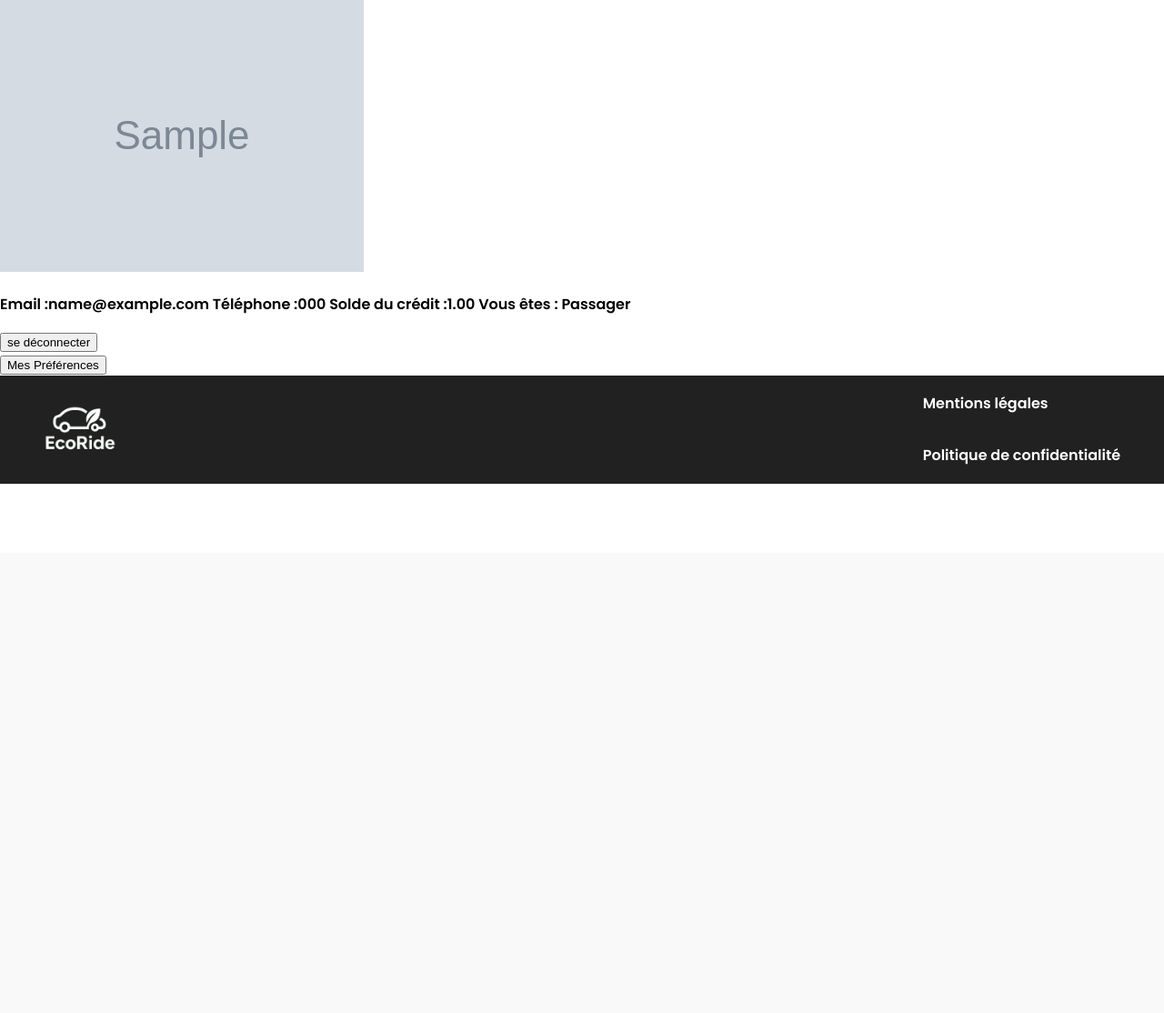
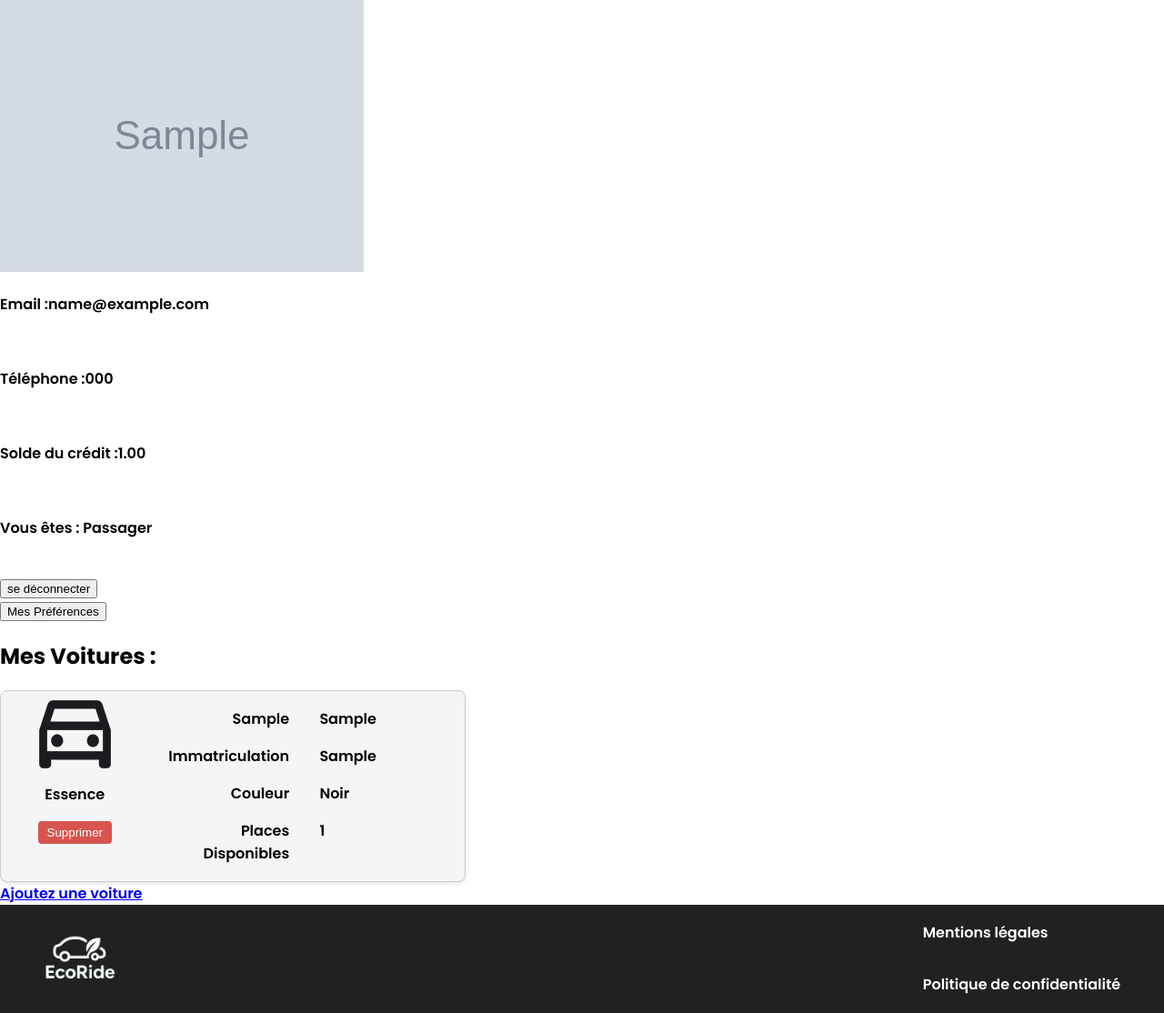
Before and after one commit to LeChach/Projet_EcoRide, a PHP site: page /mon_compte.php in a window 1280 px wide. Shown: the part 192-1306 px from the top of the page at 91% size. Before the commit the page ends 724 px from the top, so only its background shows below. Run offline with PHP 8.4, Linux system fonts and the light colour scheme; the visitor is signed in with stand-in values (Sample User, id 1); tables that the repository leaves empty hold one stand-in row (values such as "Sample post"); grey boxes marked "Sample" are stand-in pictures.

Commit message:
add rmv et voir voiture ok

```diff
--- a/sql/requete_table.sql
+++ b/sql/requete_table.sql
@@ -41,6 +41,7 @@ CREATE TABLE preference (
 
 CREATE TABLE voiture(
     id_voiture INT PRIMARY KEY AUTO_INCREMENT,
+    id_utilisateur INT NOT NULL,
     marque VARCHAR(50) NOT NULL,
     modele VARCHAR(50) NOT NULL,
     immat VARCHAR(20) NOT NULL UNIQUE,
@@ -48,8 +49,7 @@ CREATE TABLE voiture(
     energie ENUM('Essence','Diesel','Hybride','Electrique') NOT NULL,
     couleur ENUM('Noir','Blanc','Gris foncé','Gris','Bordeaux','Rouge','Bleu foncé','Bleu','Vert Foncé','Vert','Marron','Beige','Orange','Jaune','Violet','Rose') NOT NULL,
     nb_place INT NOT NULL,
-    id_conducteur INT NOT NULL,
-    FOREIGN KEY (id_conducteur) REFERENCES utilisateur (id_utilisateur)
+    FOREIGN KEY (id_utilisateur) REFERENCES utilisateur (id_utilisateur)
 );
 
 CREATE TABLE convoiturage (
--- a/src/assets/css/style.css
+++ b/src/assets/css/style.css
@@ -203,19 +203,6 @@ header nav ul li:hover {
     object-fit: cover;
 }
 
-/*----------------RESPONSIVE-----------------------*/
-@media (max-width: 900px) {
-    .info_entreprise, .info_objectif {
-        flex-direction: column;
-        align-items: center;
-        gap: 2rem;
-    }
-
-    .txt_qui_sommes_nous, .txt_obj, .info_entreprise img, .info_objectif img {
-        width: 100%;
-    }
-}
-
 /*------------------AVANTAGE------------------------*/
 .avantages {
     background-color: #f5f5f5; /* Fond gris clair */
@@ -275,17 +262,6 @@ header nav ul li:hover {
     line-height: 1.5;
     max-width: 250px;
 }
-/* Responsive */
-@media (max-width: 768px) {
-    .trois_avantages {
-        flex-direction: column;
-        gap: 50px;
-    }
-
-    .avantages h2 {
-        font-size: 2rem;
-    }
-}
 
 /*----------------FOOTER-----------------------*/
 footer {
--- /dev/null
+++ b/src/connexion/voiture.php
@@ -0,0 +1,18 @@
+<?php
+require_once 'log.php';
+require_once 'session_prive.php';
+
+try{
+
+    $prep_voiture = $pdo->prepare(
+        "SELECT *
+        FROM voiture
+        WHERE id_utilisateur = ?"
+    );
+    $prep_voiture->execute([$id_utilisateur]);
+    $voitures_utilisateur = $prep_voiture->fetchAll();
+
+} catch (PDOException $e) {
+        die ("Erreur connexion BDD : ".$e->getMessage());
+}
+?>
--- a/src/inscription.php
+++ b/src/inscription.php
@@ -56,13 +56,13 @@ require_once 'connexion/session.php';
                     <legend>Vous serez :</legend>
 
                     <input type="radio" name="type_utilisateur" value="Passager" required>
-                    <label for="covoiture">Covoituré (je cherche des trajets)</label><br>
+                    <label for="Passager">Covoituré (je cherche des trajets)</label><br>
 
                     <input type="radio" name="type_utilisateur" value="Conducteur" required>
-                    <label for="covoitureur">Covoitureur (je propose des trajets)</label><br>
+                    <label for="Conducteur">Covoitureur (je propose des trajets)</label><br>
 
                     <input type="radio" name="type_utilisateur" value="Passager et Conducteur" required>
-                    <label for="les_deux">les deux (je cherche et je propose des trajets)</label><br>
+                    <label for="Passager et Conducteur">les deux (je cherche et je propose des trajets)</label><br>
 
                 </fieldset>
 
--- a/src/mon_compte.php
+++ b/src/mon_compte.php
@@ -3,6 +3,7 @@ require_once 'connexion/log.php';
 require_once 'connexion/session_prive.php';
 require_once 'connexion/recup_donnee.php';
 require_once 'connexion/preference.php';
+require_once 'connexion/voiture.php';
 ?>
 
 <!DOCTYPE html>
@@ -13,6 +14,89 @@ require_once 'connexion/preference.php';
     <title>Connexion - Eco Ride</title>
     <link rel="stylesheet" href="assets/css/style.css">
     <link href="https://fonts.googleapis.com/css2?family=Poppins:wght@400;500;600;700&display=swap" rel="stylesheet">
+<style>
+    /* Conteneur global de toutes les cartes */
+    .liste-voitures {
+    display: flex;
+    flex-wrap: wrap; /* Permet d’avoir plusieurs lignes */
+    gap: 20px; /* Espace entre les cartes */
+    justify-content: flex-start;
+    padding: 8px;
+    }
+
+    /* Chaque carte */
+    .Card_voitures {
+    display: flex;
+    width: 40%; /* Deux cartes par ligne environ */
+    background: #f5f5f5;
+    border: 1px solid #ccc;
+    border-radius: 8px;
+    padding: 10px;
+    box-shadow: 0 2px 5px rgba(0,0,0,0.1);
+    box-sizing: border-box;
+    }
+
+    /* Partie gauche : icône + énergie + supprimer */
+    .energie_supprimer {
+    width: 30%;
+    display: flex;
+    flex-direction: column;
+    align-items: center;
+    margin-right: 15px;
+    }
+
+    /* Icône voiture */
+    .icone-voiture {
+    width: 60px;
+    height: auto;
+    margin-bottom: 10px;
+    }
+
+    /* Énergie */
+    .energie-voiture {
+    font-weight: bold;
+    margin-bottom: 10px;
+    }
+
+    /* Bouton supprimer */
+    .energie_supprimer button {
+    padding: 5px 10px;
+    background-color: #d9534f;
+    border: none;
+    border-radius: 4px;
+    color: white;
+    cursor: pointer;
+    }
+
+    .energie_supprimer button:hover {
+    background-color: #c9302c;
+    }
+
+    /* Partie droite : infos voiture */
+    .Card_info {
+    width: 70%;
+    display: flex;
+    flex-direction: column;
+    justify-content: space-between;
+    }
+
+    .Card_info p {
+    display: flex;
+    justify-content: space-between; /* espace entre les deux spans */
+    margin: 8px 0; /* gap vertical uniforme */
+    }
+
+    .Card_info p span.gauche {
+    text-align: right; /* label aligné à droite */
+    width: 45%; /* ajuste si besoin */
+    }
+
+    .Card_info p span.droite {
+    text-align: left; /* valeur alignée à gauche */
+    width: 45%; /* ajuste si besoin */
+    }
+
+</style>
 
 </head>
 
@@ -22,26 +106,20 @@ require_once 'connexion/preference.php';
 
     <main>
             <h1>Bienvenue <?= htmlspecialchars($pseudo)?>!</h1>
-
             <img src="<?= htmlspecialchars($photo)?>" alt="avatar profil">
 
             <div class="info">
-                <p>
-                    Email :<?= htmlspecialchars($email)?>
-                    Téléphone :<?= htmlspecialchars($telephone)?>
-                    Solde du crédit :<?= htmlspecialchars($credit)?>
-                    Vous êtes : <?= htmlspecialchars($type_u)?>
-                </p>
+                <p>Email :<?= htmlspecialchars($email)?></p><br>
+                <p>Téléphone :<?= htmlspecialchars($telephone)?></p><br>
+                <p>Solde du crédit :<?= htmlspecialchars($credit)?></p><br>
+                <p>Vous êtes : <?= htmlspecialchars($type_u)?></p><br>
             </div>
 
             <form action="connexion/deconnexion.php">
                 <button type="submit">se déconnecter</button>
             </form>
 
-
-
             <button id="btn_preference">Mes Préférences</button>
-
             <div id="preference" style="display: none;">
                 <form action="connexion/new_preference.php" method="POST">
 
@@ -93,6 +171,36 @@ require_once 'connexion/preference.php';
                 </form>
             </div>
 
+            <div id="liste-voitures">
+                <h2>Mes Voitures :</h2>
+
+                    <?php foreach($voitures_utilisateur as $voiture) : ?>
+
+                        <div class="Card_voitures">
+                            <div class="energie_supprimer">
+                                <?php if($voiture['energie'] === 'Hybride' || $voiture['energie'] === 'Electrique'){
+                                    $icone_voiture = 'assets/icons/icon_card_voiture_verte.png';
+                                }else{
+                                    $icone_voiture = 'assets/icons/icon_card_voiture.png';
+                                }?>
+                                <img src="<?= htmlspecialchars($icone_voiture)?>" alt="icone voiture">
+                                <p><?= htmlspecialchars($voiture['energie'])?></p>
+                                <form action="connexion/supprimer_voiture.php" method="POST">
+                                    <input name="id_voiture" type="hidden" value="<?= $voiture['id_voiture']?>">
+                                    <button type="submit">Supprimer</button>
+                                </form>
+                            </div>
+                            <div class="Card_info">
+                                <p><span class="gauche"><?=htmlspecialchars($voiture['marque'])?></span>  <span class="droite"><?=htmlspecialchars($voiture['modele'])?></span></p>
+                                <p><span class="gauche">Immatriculation</span>  <span class="droite"><?=htmlspecialchars($voiture['immat'])?></span></p>
+                                <p><span class="gauche">Couleur</span>  <span class="droite"><?=htmlspecialchars($voiture['couleur'])?></span></p>
+                                <p><span class="gauche">Places Disponibles</span>  <span class="droite"><?=htmlspecialchars($voiture['nb_place'])?></span></p>
+                            </div>
+                        </div>
+                    <?php endforeach;?>
+            </div>
+            <a href="ajouter_voiture.php" id>Ajoutez une voiture</a>
+
     </main>
 
     <?php include 'includes/footer.php' ?>
```
Also changed, not shown: src/ajouter_voiture.php (added, +190 -0 lines), src/connexion/new_voiture.php (added, +31 -0 lines), src/connexion/supprimer_voiture.php (added, +27 -0 lines), src/assets/icons/icon_card_voiture.png (added), src/assets/icons/icon_card_voiture_verte.png (added).
